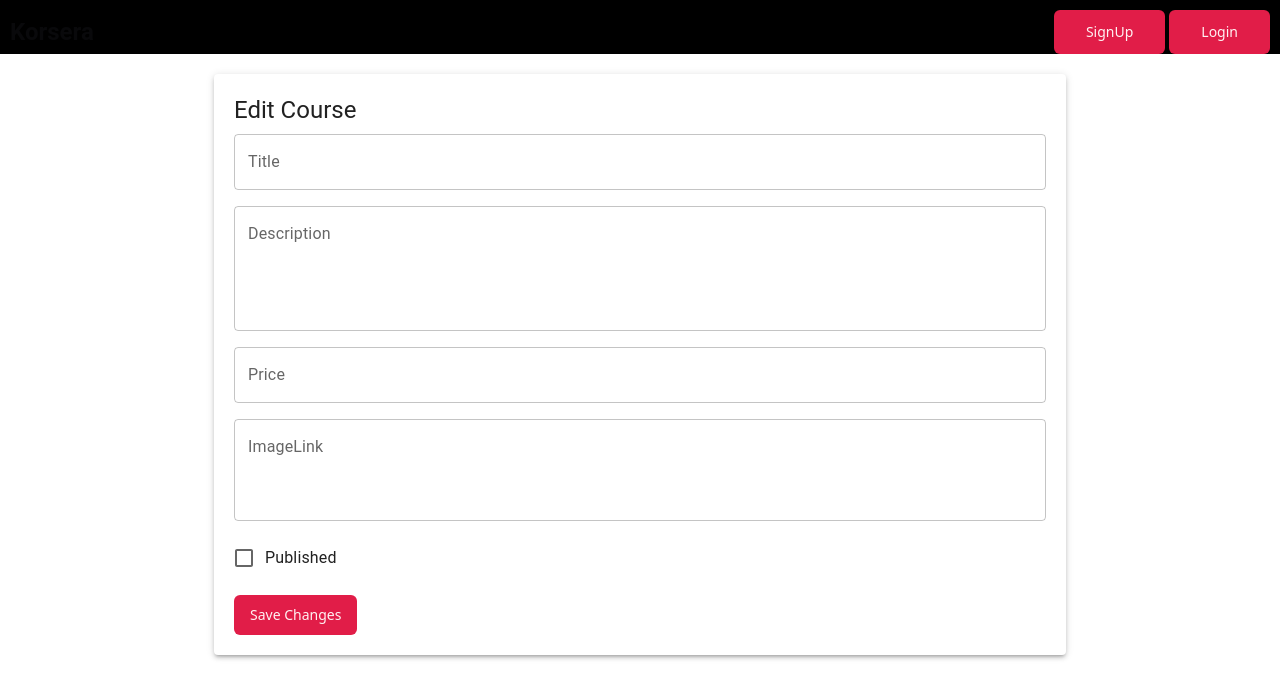
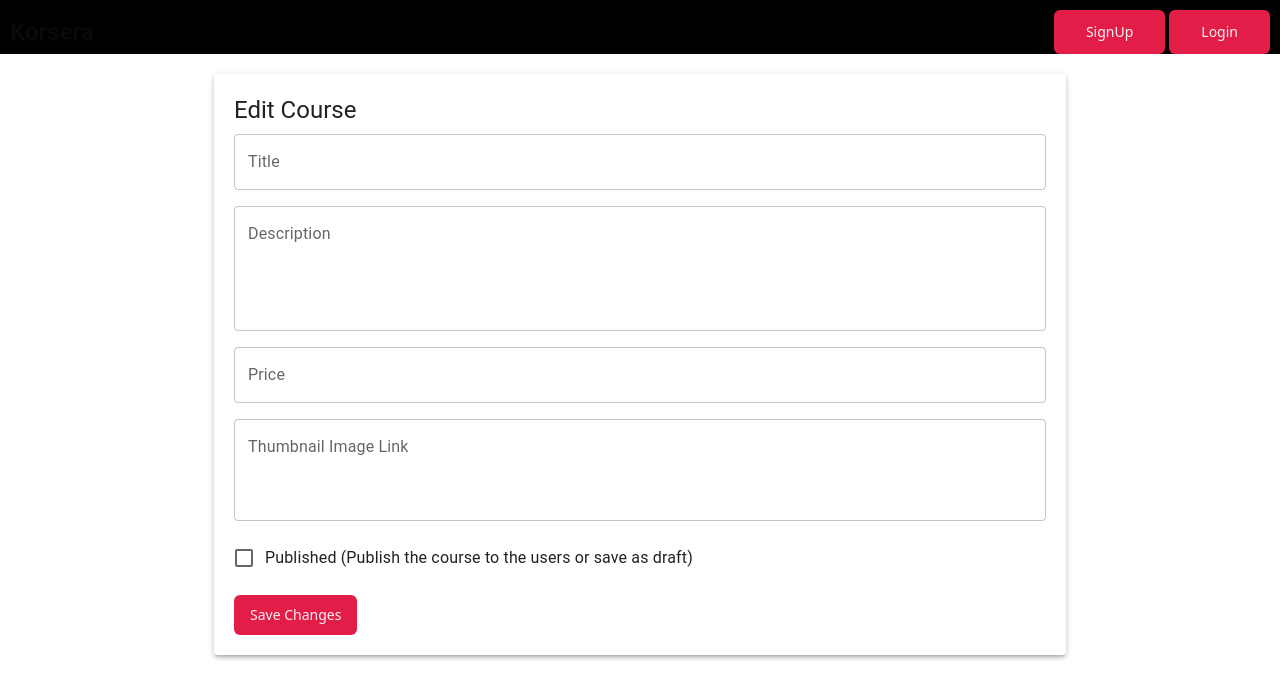
Before and after one commit to amaan8429/Korsera-final, a Next.js app: page /ad/all_courses/1 in a window 1280 px wide. Shown: the top 698 px of the page. Built offline with nearby package versions, Linux system fonts and the light colour scheme; no server answers; sample sign-in values are in the browser's storage.

Commit message:
edit couse thing corrected

```diff
--- a/src/components/ui/AddCourse/page.tsx
+++ b/src/components/ui/AddCourse/page.tsx
@@ -120,7 +120,7 @@ export default function AddCourseComponent({
             <Grid item xs={12}>
               <TextField
                 fullWidth
-                label="ImageLink"
+                label="Thumbnail Image Link"
                 variant="outlined"
                 multiline
                 rows={3}
@@ -136,7 +136,7 @@ export default function AddCourseComponent({
                     onChange={(e) => setPublished(e.target.checked)}
                   />
                 }
-                label="Published"
+                label="Published (Publish the course to the users or save as draft)"
               />
             </Grid>
             <Grid item xs={12}>
--- a/src/components/ui/EditCourse/page.tsx
+++ b/src/components/ui/EditCourse/page.tsx
@@ -75,6 +75,8 @@ export default function EditCourseComponet({
     console.log("responsefromedit", responsefromedit);
     if (responsefromedit.status === 200) {
       console.log("Course Edited Successfully");
+      alert("Course Edited Successfully");
+      router.push("/ad/all_courses");
     }
   };
 
@@ -119,7 +121,7 @@ export default function EditCourseComponet({
             <Grid item xs={12}>
               <TextField
                 fullWidth
-                label="ImageLink"
+                label="Thumbnail Image Link"
                 variant="outlined"
                 multiline
                 rows={3}
@@ -135,7 +137,7 @@ export default function EditCourseComponet({
                     onChange={(e) => setPublished(e.target.checked)}
                   />
                 }
-                label="Published"
+                label="Published (Publish the course to the users or save as draft)"
               />
             </Grid>
             <Grid item xs={12}>
```
